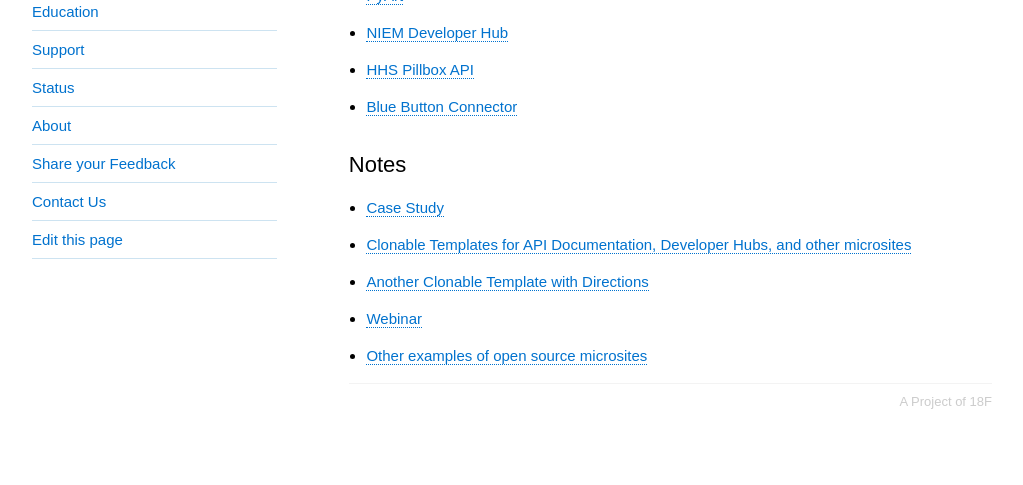
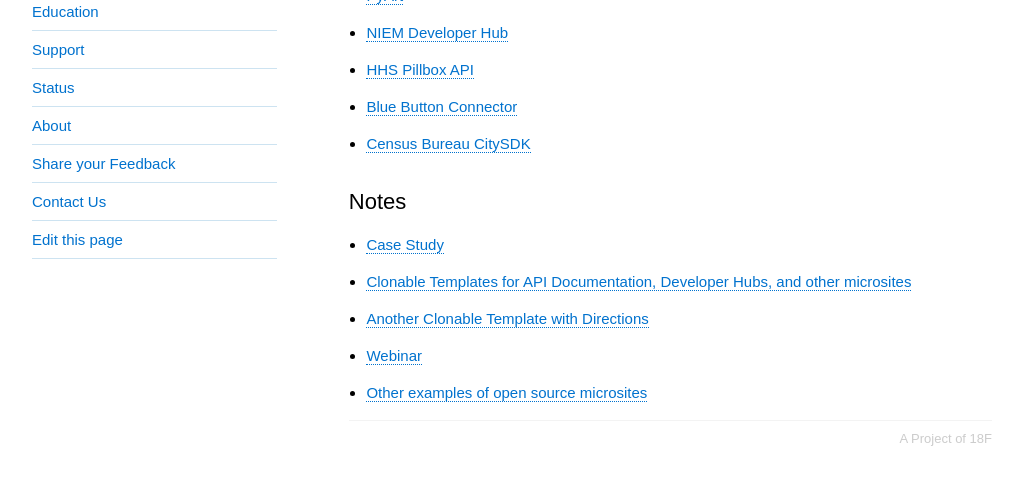
Before and after one commit to 18F/API-All-the-X, a Jekyll site: the page built from pages/open_source_documentation.md, in a window 1280 px wide and 900 px high, scrolled down 1063 px, cut to the strip 332-817 px from the top of the window. Shown: the whole strip, without its empty margins (128-1151 px from the left). Built offline with Jekyll 4.4.1, drawn with Linux system fonts in a browser that asks for light colours.

Commit message:
adding census bureau

```diff
--- a/pages/open_source_documentation.md
+++ b/pages/open_source_documentation.md
@@ -41,6 +41,8 @@
 * [NIEM Developer Hub](http://niem.github.io/developer-network/)
 * [HHS Pillbox API](https://hhs.github.io/pillbox/)
 * [Blue Button Connector](http://bluebuttonconnector.healthit.gov/developers/)
+* [Census Bureau CitySDK](http://uscensusbureau.github.io/citysdk/)
+
 
 ## Notes
 * [Case Study](http://18f.github.io/open-source-program/pages/case_study/CFPB_open_source_documentation/)
```
